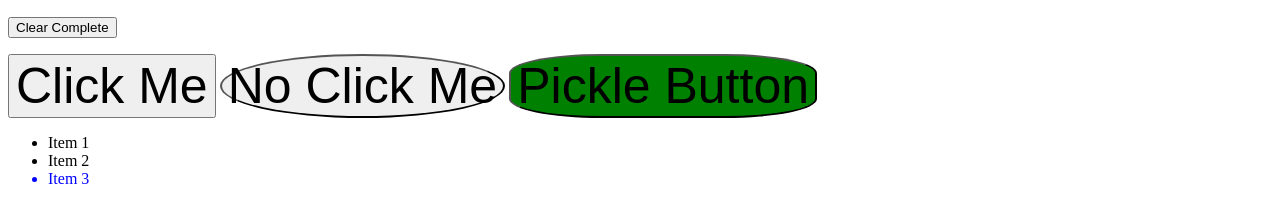
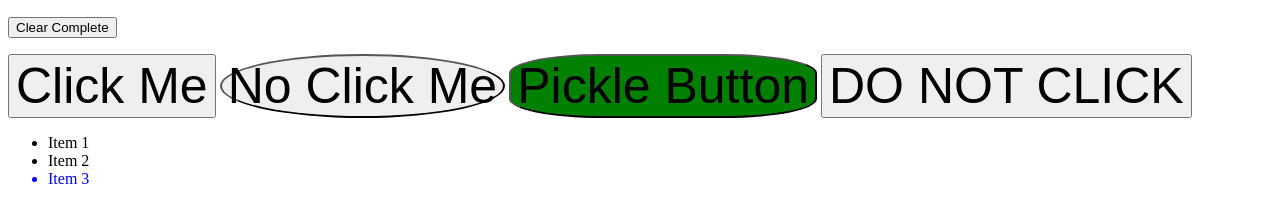
Before and after one commit to MFOMINYKH/ATCS-Stuff, a plain HTML site: page index.html in a window 1280 px wide. Shown: the part 235-458 px from the top of the page. Drawn offline with Linux system fonts and the light colour scheme.

Commit message:
Update index.html

```diff
--- a/index.html
+++ b/index.html
@@ -53,6 +53,9 @@
     <button id='pickleButton' style="font-size: 50px;">
         Pickle Button
     </button>
+    <button id='doNotClick' style="font-size: 50px;">
+        DO NOT CLICK
+    </button>
     <ul id="list">
         <li class="list-item">Item 1</li>
         <li class="list-item">Item 2</li>
```
